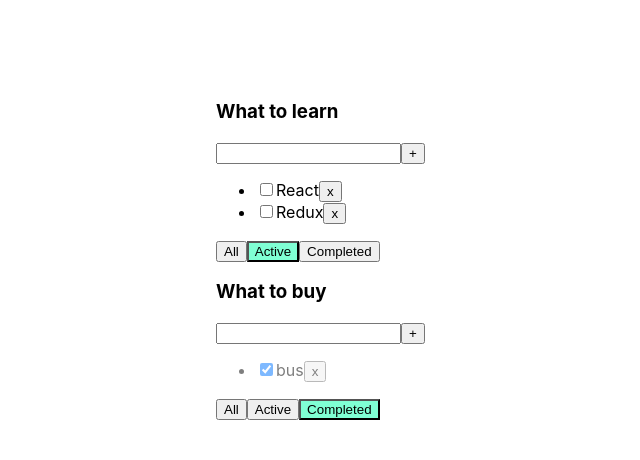
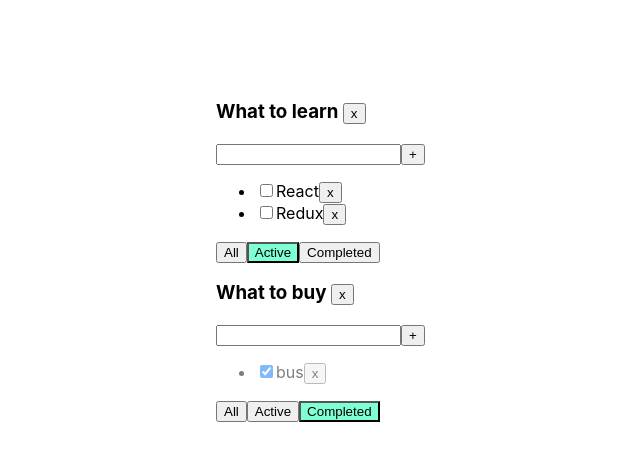
Before and after one commit to PavelMalta/Todolist-homework, a React (Create React App) app: page / in a window 1280 px wide. Shown: the top 460 px of the page, without its empty margins (284-924 px from the left). Built offline with nearby package versions, Linux system fonts and the light colour scheme.

Commit message:
add removeTodoList in 5 lesson

```diff
--- a/src/App.tsx
+++ b/src/App.tsx
@@ -35,12 +35,20 @@ function App() {
         setTasks({...tasksObj});
     }
 
-    function changeStatus(taskID: string, isDone: boolean) {
+    function changeStatus(taskID: string, isDone: boolean, todoListID: string) {
+        let tasks = tasksObj[todoListID]
         let task = tasks.find(t => t.id === taskID);
         if (task) {
             task.isDone = isDone;
+            setTasks({...tasksObj})
         }
-        setTasks([...tasks])
+    }
+
+    function removeTodoList (todoListID: string) {
+        let filteredTodoList = todoLists.filter( tl => tl.id !== todoListID )
+        setTodoLists(filteredTodoList)
+        delete tasksObj[todoListID]
+        setTasks({...tasksObj})
     }
 
     let todoListID1 = v1();
@@ -84,6 +92,7 @@ function App() {
                                      addTask={addTask}
                                      changeTaskStatus={changeStatus}
                                      filter={tl.filter}
+                                     removeTodoList={removeTodoList}
                     />
                 })
             }
--- a/src/Todolist.tsx
+++ b/src/Todolist.tsx
@@ -11,11 +11,12 @@ type PropsType = {
     id: string
     title: string
     tasks: Array<TaskType>
-    removeTask: (id: string) => void
+    removeTask: (id: string, odoListID: string) => void
     changeFilter: (value: FilterValuesType, todoListsID: string) => void
-    addTask: (title: string) => void
-    changeTaskStatus: (taskID: string, isDone: boolean) => void
+    addTask: (title: string, odoListID: string) => void
+    changeTaskStatus: (taskID: string, isDone: boolean, odoListID: string) => void
     filter: FilterValuesType
+    removeTodoList: (todoListsID: string) => void
 }
 
 export function Todolist(props: PropsType) {
@@ -28,7 +29,7 @@ export function Todolist(props: PropsType) {
     const onKeyPressHandler = (e: KeyboardEvent<HTMLInputElement>) => {
         setError(null);
         if (e.key === "Enter") {
-            props.addTask(newTaskTitle);
+            props.addTask(newTaskTitle, props.id);
             setNewTaskTitle("")
         }
     }
@@ -37,16 +38,19 @@ export function Todolist(props: PropsType) {
             setError("Title is required")
             return;
         }
-        props.addTask(newTaskTitle.trim());
+        props.addTask(newTaskTitle.trim(), props.id);
         setNewTaskTitle("")
     }
     const onAllClickHandler = () => props.changeFilter("All", props.id)
     const onActiveClickHandler = () => props.changeFilter("Active", props.id)
     const onCompletedClickHandler = () => props.changeFilter("Completed", props.id)
+    const removeTodoList =  () => {
+        props.removeTodoList(props.id)
+    }
 
     return (
         <div>
-            <h3>{props.title}</h3>
+            <h3>{props.title} <button onClick={removeTodoList}>x</button></h3>
             <div>
                 <input value={newTaskTitle}
                        onChange={onNewTitleChangeHandler}
@@ -60,9 +64,9 @@ export function Todolist(props: PropsType) {
             <ul>
                 {
                     props.tasks.map(t => {
-                        const onRemoveHandler = () => props.removeTask(t.id)
+                        const onRemoveHandler = () => props.removeTask(t.id, props.id)
                         const onChangeHandler = (e: ChangeEvent<HTMLInputElement>) => {
-                            props.changeTaskStatus(t.id, e.currentTarget.checked)
+                            props.changeTaskStatus(t.id, e.currentTarget.checked, props.id)
                         }
 
                         return (
```
Also changed, not shown: 1 other file (tests, documents, lock files or other folders).
